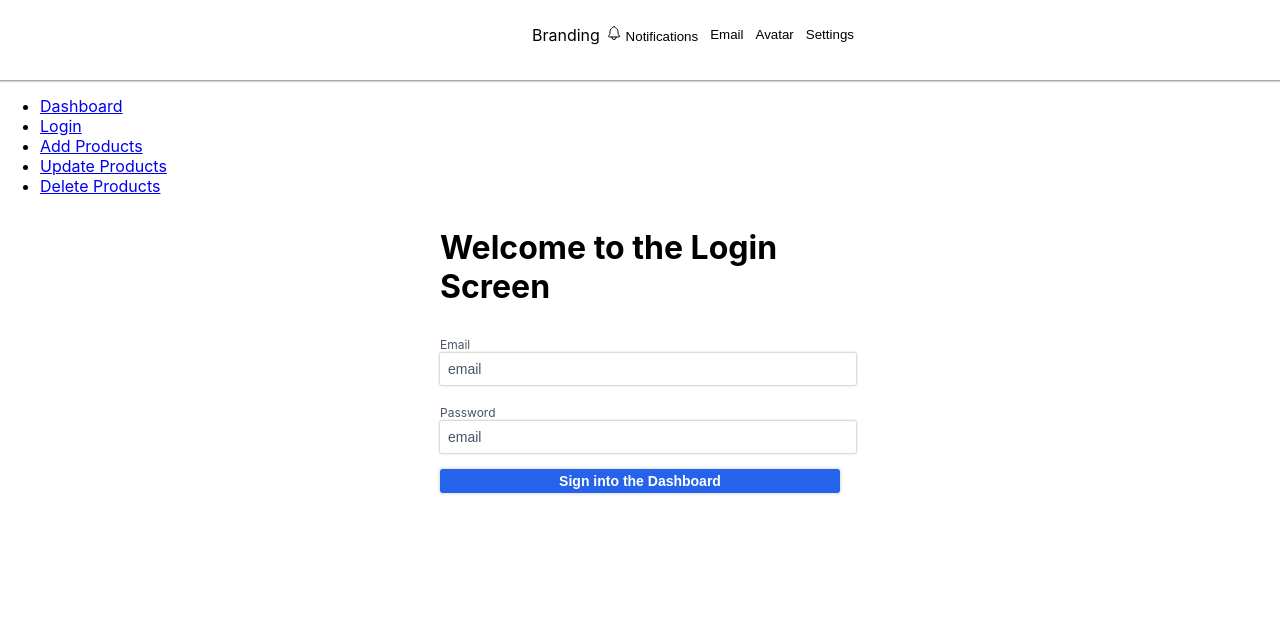
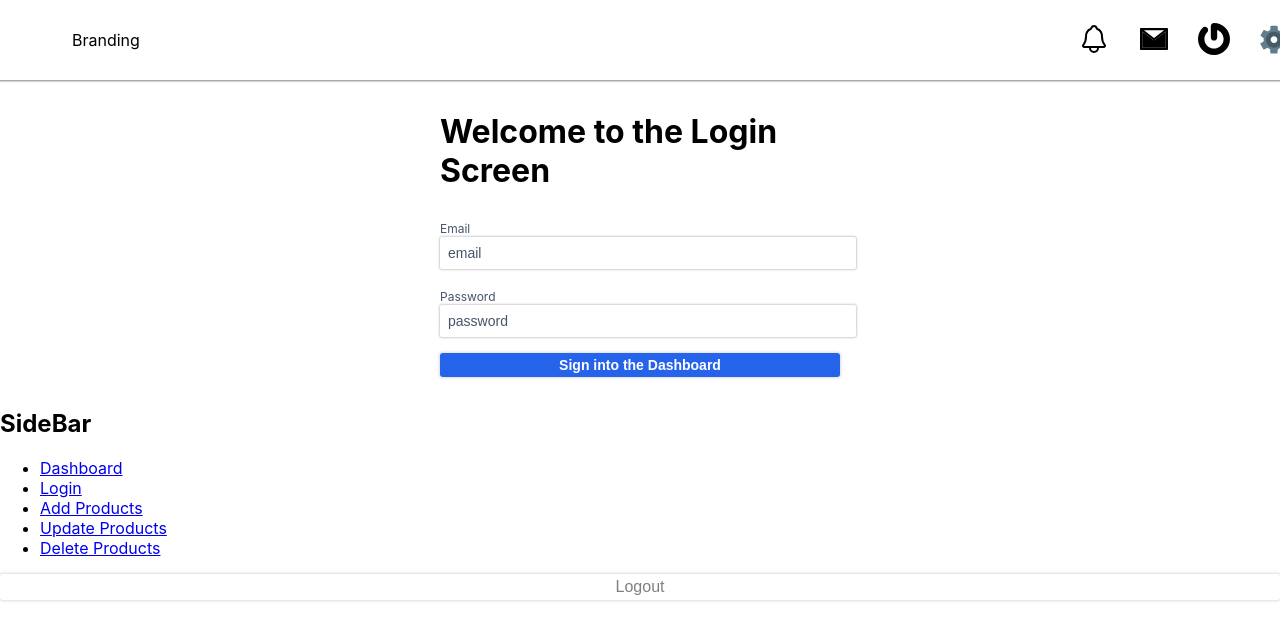
Before and after one commit to jcbince/reactappdash, a React (Create React App) app: page / in a window 1280 px wide. Shown: the top 640 px of the page. Built offline with nearby package versions, Linux system fonts and the light colour scheme; no server answers.

Commit message:
got the appbar its notification icons and ordered them with flex

```diff
--- a/src/components/appbar/AppBar.js
+++ b/src/components/appbar/AppBar.js
@@ -1,19 +1,35 @@
 import React from 'react'
 import {AppBarItem, AppBarItems, AppBarStyles} from './styles'
 import { IconButton } from '../../ui/buttons'
+
 import {IoNotificationsOutline} from 'react-icons/io5'
-
-
+import {SiGravatar} from 'react-icons/si'
+import {AiTwotoneMail} from 'react-icons/ai'
+import {FcSettings} from 'react-icons/fc'
 
 const AppBar = () => {
   return (
 	<AppBarStyles>
 		<AppBarItems>
 			<AppBarItem>Branding</AppBarItem>
-			<IconButton><IoNotificationsOutline size="1rem"/> Notifications</IconButton>
-			<IconButton>Email</IconButton>
-			<IconButton>Avatar</IconButton>
-			<IconButton>Settings</IconButton>
+		</AppBarItems>
+		<AppBarItems>
+			<AppBarItem>
+				<IconButton><IoNotificationsOutline size="2rem"/></IconButton>
+			</AppBarItem>
+			<AppBarItem>
+				<IconButton><AiTwotoneMail size="2rem"/></IconButton>
+			</AppBarItem>
+			<AppBarItem>
+				<IconButton><SiGravatar size="2rem"/></IconButton>
+			</AppBarItem>
+			<AppBarItem>
+				<IconButton><FcSettings size="2rem"/></IconButton>
+			</AppBarItem>
+
+
+
+
 		</AppBarItems>
 	</AppBarStyles>
 
--- a/src/components/appbar/styles.js
+++ b/src/components/appbar/styles.js
@@ -2,20 +2,25 @@ import styled from 'styled-components';
 
 
 const AppBarStyles = styled.nav`
+	display:flex;
+	justify-content:space-between;
 	box-shadow: 0 0 2px 1px grey;
 	padding: 0.5rem 1rem;
 	height: 64px;
 	width:100%
+
 `
 
 const AppBarItems = styled.ul`
 	display:flex;
-	justify-content:center;
 	align-items:center;
+
 `
 
 const AppBarItem = styled.ul`
 
+	padding-left:1rem;
+
 `
 
 export  {AppBarStyles,AppBarItem,AppBarItems}
--- /dev/null
+++ b/src/components/sidebar/Sidebar.js
@@ -0,0 +1,40 @@
+import React from 'react'
+import { Link } from 'react-router-dom'
+import { signOut } from 'firebase/auth'
+import { auth } from 'libs/firebase'
+
+import './styles'
+
+import { Button } from 'ui/buttons'
+
+
+
+const Sidebar = (props) => {
+
+	function onLogoutRequest(e) {
+		signOut(auth)
+	}
+  	return (
+		<aside>
+			<header>
+				<h1>SideBar</h1>
+				<nav>
+				<ul>
+					<li><Link to="./dashboard">Dashboard</Link></li>
+					<li><Link to="./">Login</Link></li>
+					<li><Link to="./add">Add Products</Link></li>
+					<li><Link to="./update">Update Products</Link></li>
+					<li><Link to="./delete">Delete Products</Link></li>
+
+				</ul>
+			</nav>
+			</header>
+
+			<div className="content">
+				<Button onClick={onLogoutRequest}>Logout</Button>
+			</div>
+		</aside>
+  )
+}
+
+export default Sidebar
--- /dev/null
+++ b/src/components/sidebar/styles.js
@@ -0,0 +1,10 @@
+import styled from 'styled-components';
+
+const Sidebar = styled.aside`
+	width:289px;\
+	box-shadow:2px 0 2px 0 grey;
+	padding:3rem:
+
+`;
+
+export { Sidebar }
--- a/src/pages/dashboard/DashBoardPage.js
+++ b/src/pages/dashboard/DashBoardPage.js
@@ -1,27 +1,43 @@
-import React from 'react'
+import React, { useState } from 'react'
 
-import { Link } from 'react-router-dom'
+import { useNavigate } from 'react-router-dom'
+import { auth,  } from 'libs/firebase';
+import {onAuthStateChanged} from 'firebase/auth'
 
 import { AppBar } from '../../components/appbar'
+import Sidebar from 'components/sidebar/Sidebar';
 
 
-const DashBoardPage = (props) => {
-  return (
-	<div>
-		<AppBar/>
-		<nav>
-			<ul>
-				<li><Link to="./dashboard">Dashboard</Link></li>
-				<li><Link to="./">Login</Link></li>
-				<li><Link to="./add">Add Products</Link></li>
-				<li><Link to="./update">Update Products</Link></li>
-				<li><Link to="./delete">Delete Products</Link></li>
 
-			</ul>
-		</nav>
+function DashBoardPage  (props){
+		const [isUser, setIsUser] = useState(false)
+		const navigate = useNavigate();
 
-	</div>
-  )
+		onAuthStateChanged(auth, (user) => {
+			if (user) {
+				setIsUser(true)
+
+			} else {
+				setIsUser(false);
+				navigate('/')
+			}
+
+		})
+
+		if (isUser) {
+			return (
+
+				<>
+				<AppBar/>
+				<Sidebar/>
+
+				</>
+			)
+		} else {
+			return null
+		}
+
+
 }
 
 export default DashBoardPage
--- a/src/pages/login/LoginPage.js
+++ b/src/pages/login/LoginPage.js
@@ -1,6 +1,6 @@
 import React, { useState } from 'react'
 
-import { Link, useNavigate } from 'react-router-dom'
+import { useNavigate } from 'react-router-dom'
 
 import { signInWithEmailAndPassword } from 'firebase/auth';
 import { auth } from 'libs/firebase';
@@ -12,6 +12,7 @@ import { AppBar } from '../../components/appbar';
 import { Label } from './../../ui/forms'
 import { Input } from './../../ui/forms'
 import { SubmitButton } from '../../ui/buttons';
+import Sidebar from 'components/sidebar/Sidebar';
 
 const LoginPage = (props) => {
 	let navigation =  useNavigate();
@@ -49,16 +50,6 @@ const LoginPage = (props) => {
   return (
 	<>
 	<AppBar/>
-	<nav>
-		<ul>
-			<li><Link to="./dashboard">Dashboard</Link></li>
-			<li><Link to="./">Login</Link></li>
-			<li><Link to="./add">Add Products</Link></li>
-			<li><Link to="./update">Update Products</Link></li>
-			<li><Link to="./delete">Delete Products</Link></li>
-
-		</ul>
-	</nav>
 	<LoginPageStyles>
 			<ToastContainer/>
 			<div class="login-styles">
@@ -75,7 +66,7 @@ const LoginPage = (props) => {
 				</FormControl>
 				<FormControl>
 					<Label>Password</Label>
-					<Input type="password" placeholder="email" onChange={(e)=> setPassword(e.target.value)} required />
+					<Input type="password" placeholder="password" onChange={(e)=> setPassword(e.target.value)} required />
 
 				</FormControl>
 				<FormControl>
@@ -84,6 +75,8 @@ const LoginPage = (props) => {
 				</FormControl>
 			</form>
 		</LoginPageStyles>
+	<Sidebar/>
+
 	</>
   )
 }
```
